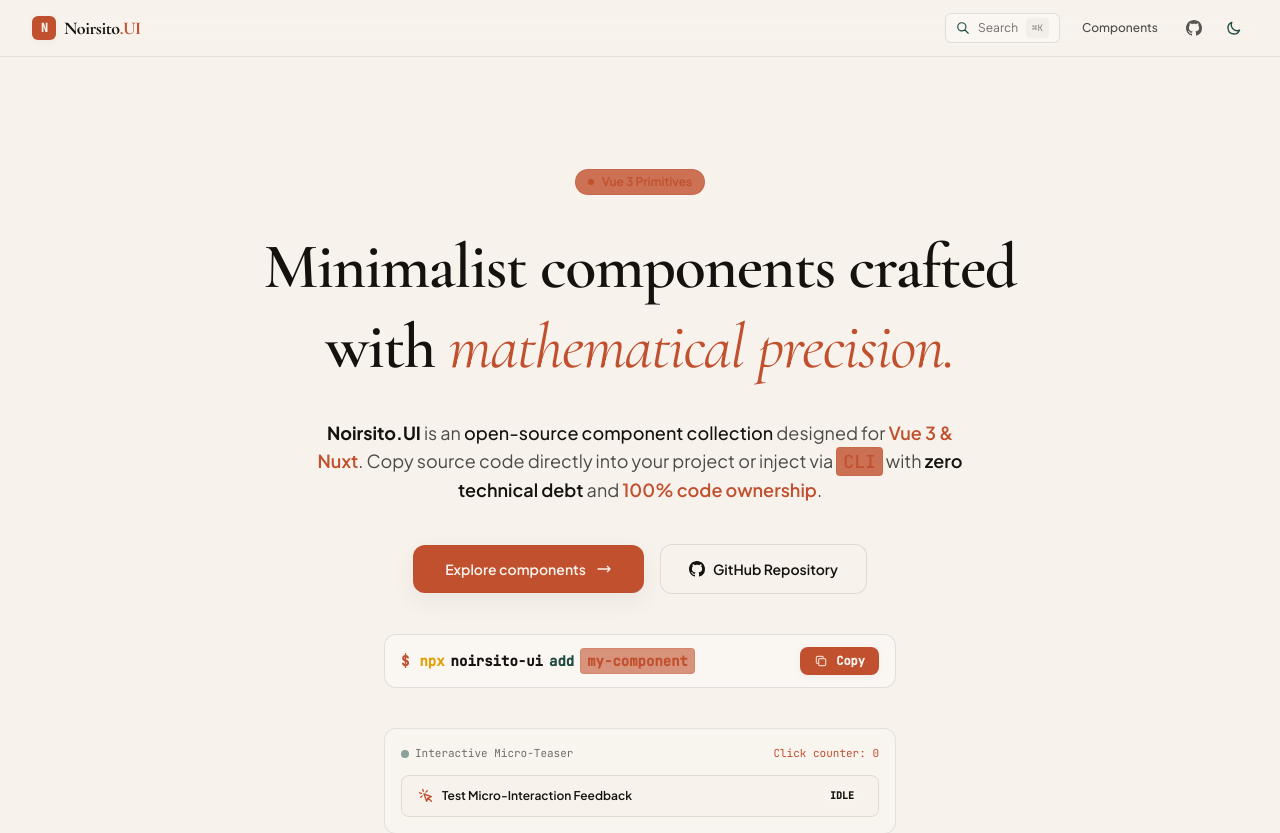
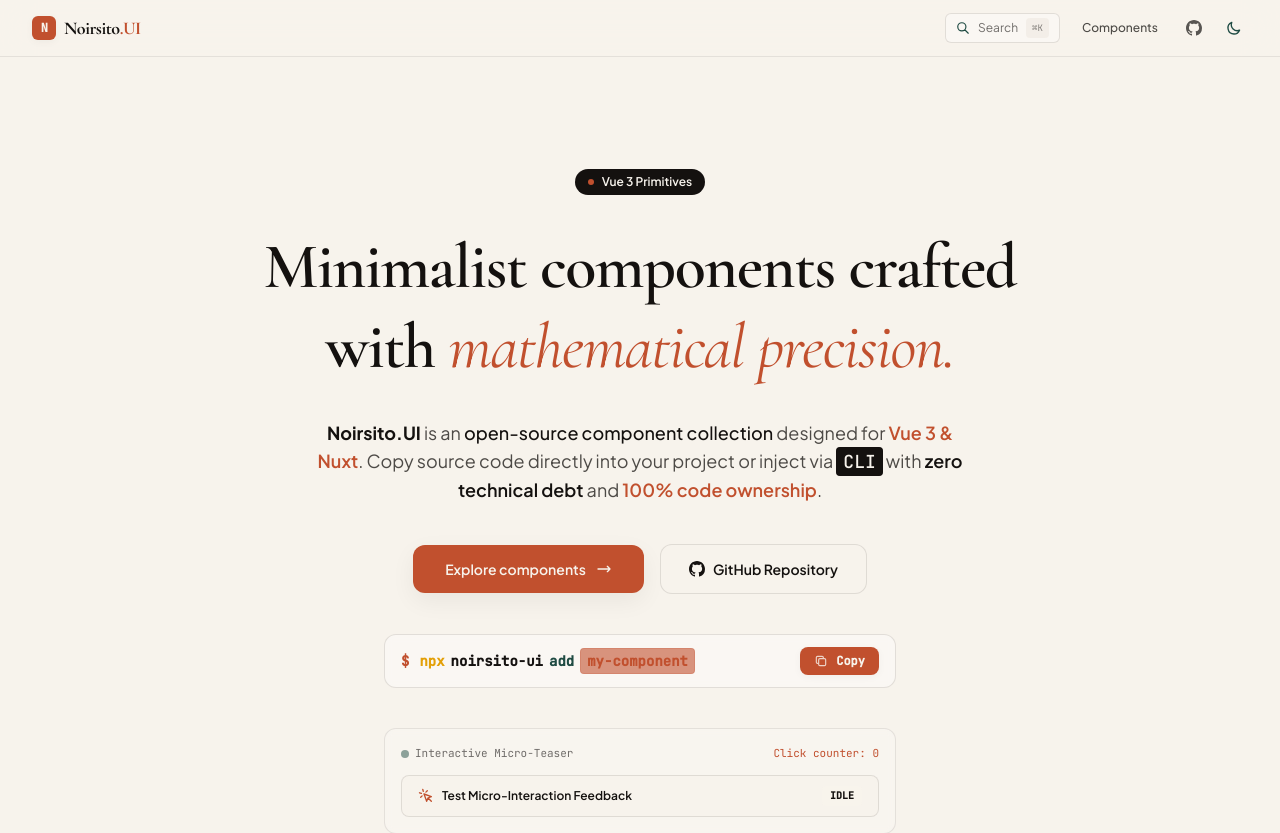
Before and after one commit to Dhruv-Mann/Noirsito-UI, a Nuxt app: page / in a window 1280 px wide. Shown: the top 833 px of the page. Built offline with nearby package versions, Linux system fonts and the light colour scheme.

Commit message:
fix: update categorization badges to use crisp off-white text on dark ink background

```diff
--- a/app/components/showcase/CommandPalette.vue
+++ b/app/components/showcase/CommandPalette.vue
@@ -88,7 +88,7 @@
                   {{ item.description }}
                 </span>
               </div>
-              <span class="px-2 py-0.5 text-[10px] uppercase font-semibold text-rust dark:text-mustard bg-rust-soft/80 dark:bg-ink-800 rounded-md border border-rust/30 dark:border-mustard/30">
+              <span class="px-2 py-0.5 text-[10px] uppercase font-semibold text-paper bg-ink dark:bg-ink-800 rounded-md border border-ink/40 dark:border-paper-400/20">
                 {{ item.category }}
               </span>
             </button>
--- a/app/pages/components/[name].vue
+++ b/app/pages/components/[name].vue
@@ -92,7 +92,7 @@
             <h1 class="text-3xl font-extrabold tracking-tight text-ink dark:text-paper">
               {{ registryItem.title }}
             </h1>
-            <span class="px-2.5 py-0.5 text-xs font-mono uppercase font-bold text-rust dark:text-mustard bg-rust-soft/80 dark:bg-ink-800 rounded-full border border-rust/30 dark:border-mustard/30">
+            <span class="px-2.5 py-0.5 text-xs font-mono uppercase font-bold text-paper bg-ink dark:bg-ink-800 rounded-full border border-ink/40 dark:border-paper-400/20">
               {{ registryItem.category }}
             </span>
           </div>
--- a/app/pages/components/index.vue
+++ b/app/pages/components/index.vue
@@ -75,7 +75,7 @@
             <div class="minimal-card h-full flex flex-col justify-between p-6 rounded-2xl">
               <div class="flex flex-col gap-2">
                 <div class="flex items-center justify-between">
-                  <span class="px-2 py-0.5 text-[10px] font-mono uppercase font-bold text-rust dark:text-mustard bg-rust-soft/80 dark:bg-ink-800 rounded border border-rust/30 dark:border-mustard/30">
+                  <span class="px-2 py-0.5 text-[10px] font-mono uppercase font-bold text-paper bg-ink dark:bg-ink-800 rounded border border-ink/40 dark:border-paper-400/20">
                     {{ comp.category }}
                   </span>
                   <span v-if="comp.isNew" class="px-2 py-0.5 text-[10px] font-bold text-rust bg-rust-soft rounded-full border border-rust/20">NEW</span>
--- a/app/pages/index.vue
+++ b/app/pages/index.vue
@@ -16,7 +16,7 @@
     <!-- Main Landing Hero (Athelas + Moara Golden Ratio Typography) -->
     <section class="flex flex-col items-center text-center gap-8">
       <!-- Minimalist Category Tag -->
-      <div class="inline-flex items-center gap-2 px-3 py-1 rounded-full border border-rust/30 dark:border-mustard/30 bg-rust-soft/80 dark:bg-ink-800 text-xs font-semibold text-rust dark:text-mustard">
+      <div class="inline-flex items-center gap-2 px-3 py-1 rounded-full border border-ink/40 dark:border-paper-400/20 bg-ink dark:bg-ink-800 text-xs font-semibold text-paper">
         <span class="w-1.5 h-1.5 rounded-full bg-rust dark:bg-mustard" />
         <span>Vue 3 Primitives</span>
       </div>
@@ -28,7 +28,7 @@
 
       <!-- Subtitle Description (Moara Sans Body, Golden Line Height 1.618) -->
       <p class="text-base sm:text-lg text-ink/75 dark:text-paper/75 max-w-2xl font-sans leading-golden">
-        <strong class="font-bold text-ink dark:text-paper">Noirsito.UI</strong> is an <span class="text-ink dark:text-paper font-medium">open-source component collection</span> designed for <span class="text-rust font-semibold">Vue 3 &amp; Nuxt</span>. Copy source code directly into your project or inject via <code class="text-rust dark:text-mustard font-mono font-medium px-1.5 py-0.5 rounded bg-rust-soft/80 dark:bg-ink-800 border border-rust/20 dark:border-mustard/20">CLI</code> with <span class="text-ink dark:text-paper font-semibold">zero technical debt</span> and <span class="text-rust font-semibold">100% code ownership</span>.
+        <strong class="font-bold text-ink dark:text-paper">Noirsito.UI</strong> is an <span class="text-ink dark:text-paper font-medium">open-source component collection</span> designed for <span class="text-rust font-semibold">Vue 3 &amp; Nuxt</span>. Copy source code directly into your project or inject via <code class="text-paper font-mono font-medium px-1.5 py-0.5 rounded bg-ink dark:bg-ink-800 border border-ink/40 dark:border-paper-400/20">CLI</code> with <span class="text-ink dark:text-paper font-semibold">zero technical debt</span> and <span class="text-rust font-semibold">100% code ownership</span>.
       </p>
 
       <!-- Primary Action: Explore components button routing to /components -->
```
